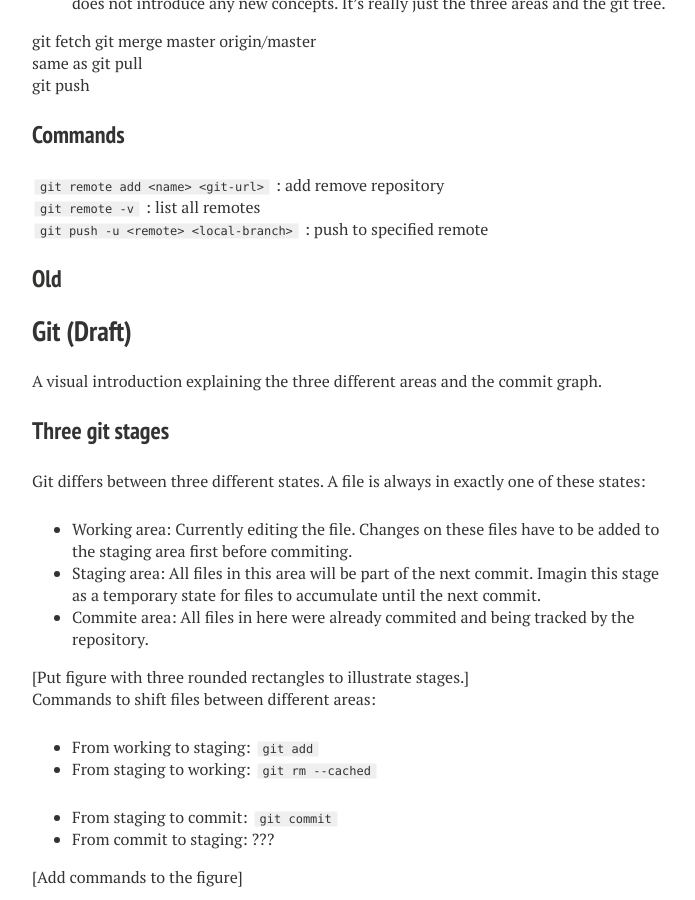
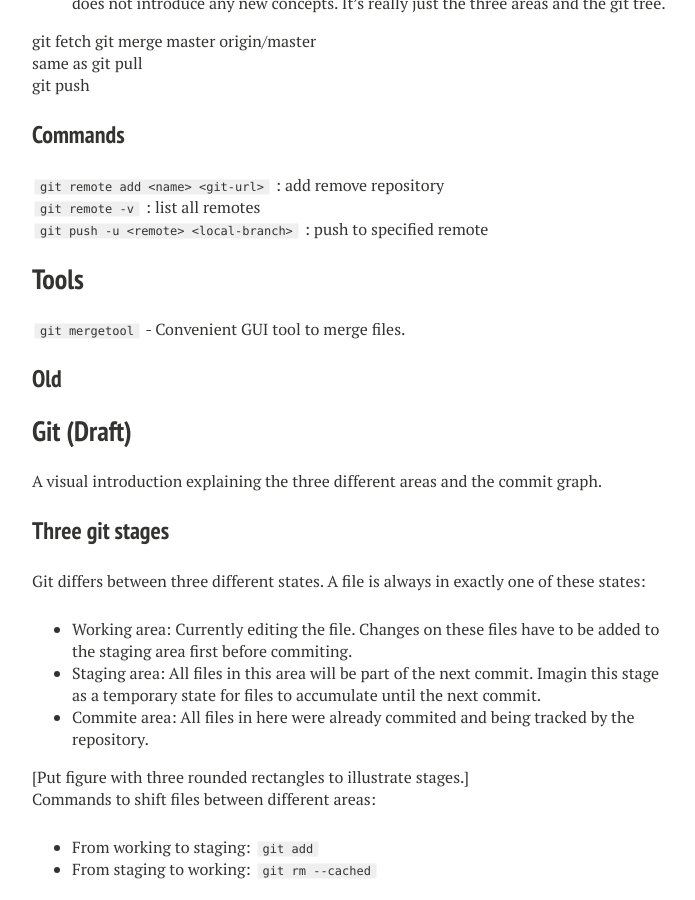
Before and after one commit to francisengelmann/francisengelmann.github.io, a Jekyll site: the page built from guides/git.md, in a window 1280 px wide and 900 px high, scrolled down 1448 px. Shown: the whole window, without its empty margins (288-983 px from the left). Built offline with Jekyll 4.4.1, drawn with Linux system fonts in a browser that asks for light colours; nearby versions of some CDN libraries.

Commit message:
Update git.md

```diff
--- a/guides/git.md
+++ b/guides/git.md
@@ -61,6 +61,10 @@ git push
 `git remote -v` : list all remotes
 `git push -u <remote> <local-branch>` : push to specified remote
 
+## Tools
+`git mergetool` - Convenient GUI tool to merge files.
+
+
 ### Old
 ## Git (Draft)
 
```
